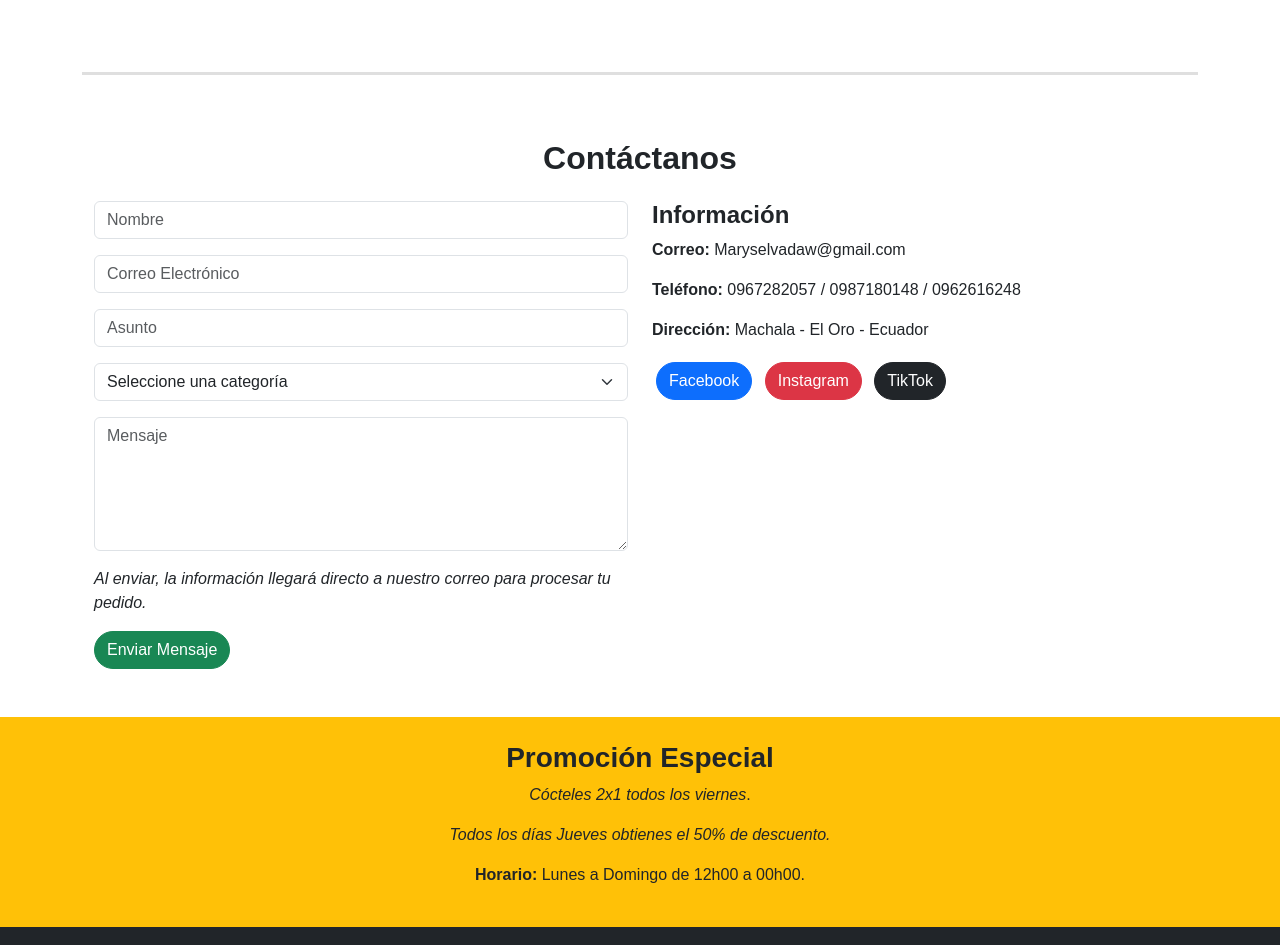
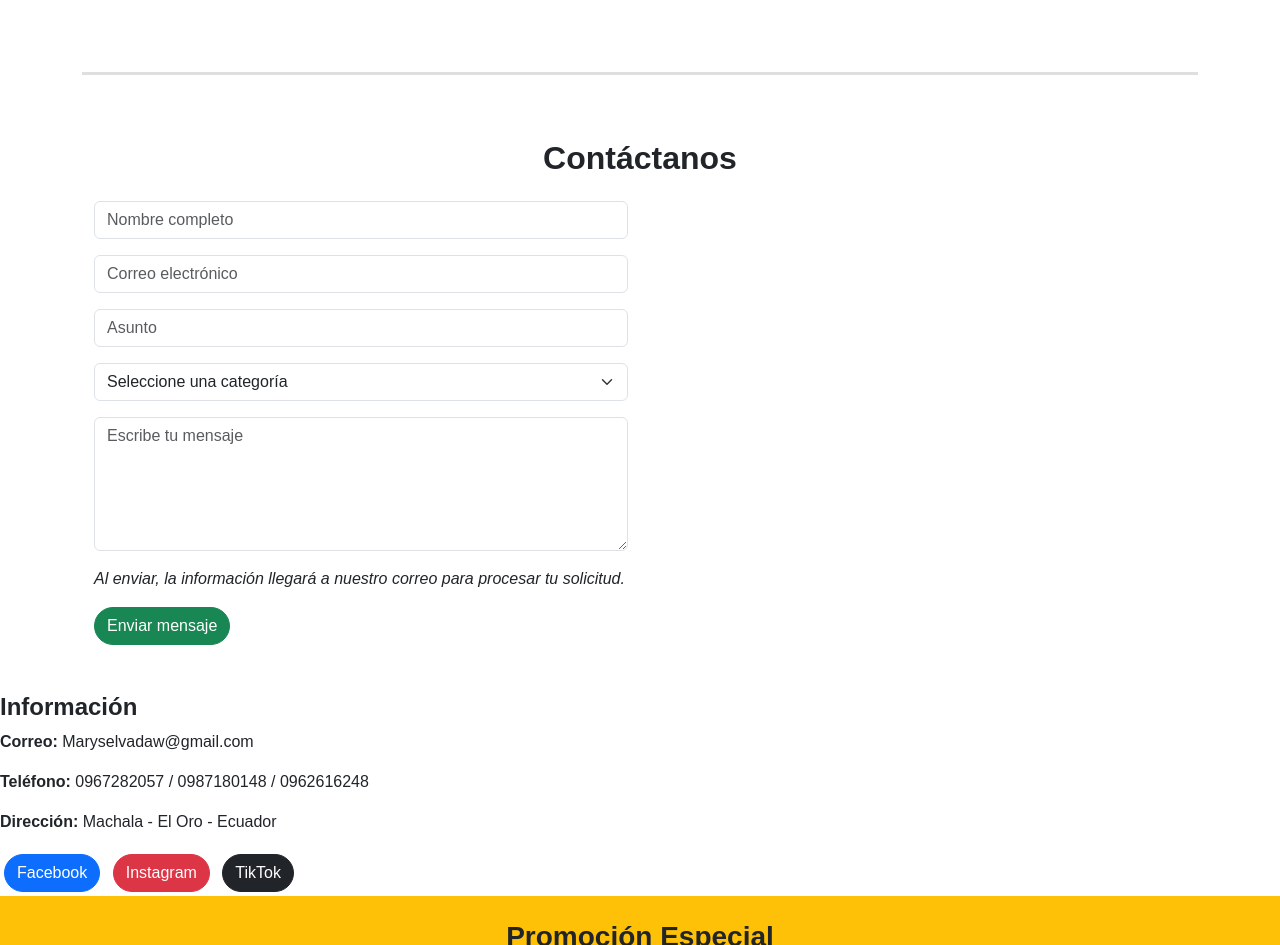
Before and after one commit to nixon2007-ai/2626-DAW-Corte-Rios-Noa, a Flask app: page / in a window 1280 px wide. Shown: the part 5555-6500 px from the top of the page. Run offline with Flask 3, Linux system fonts and the light colour scheme; some libraries are stand-ins or nearby versions; grey boxes are pictures that could not be loaded.

Commit message:
Actualización del proyecto

```diff
--- a/templates/index.html
+++ b/templates/index.html
@@ -612,42 +612,92 @@
     <hr style="border: none; height: 3px; background-color: #808080;">
 
     <!-- CONTACTO -->
-              <form class="order-form" action="https://formsubmit.co/maryselvadaw@gmail.com" method="POST" id="orderForm">
 
 <section id="contacto" class="container py-5">
     <h2 class="text-center mb-4"><strong>Contáctanos</strong></h2>
+
     <div class="row">
         <div class="col-md-6">
-                <form id="formContacto">
+
+            <form class="order-form"
+                  action="https://formsubmit.co/maryselvadaw@gmail.com"
+                  method="POST"
+                  id="formContacto">
+
+                <!-- Configuración de FormSubmit -->
+                <input type="hidden" name="_subject"
+                       value="Nuevo mensaje - Mar & Selva Gastrobar">
+
+                <input type="hidden" name="_template"
+                       value="table">
+
                 <div id="mensajeGeneral"></div>
+
                 <div class="mb-3">
-                        <input type="text" id="nombre" name="Nombre" class="form-control" placeholder="Nombre">
+                    <input type="text" id="nombre"
+                           name="Nombre"
+                           class="form-control"
+                           placeholder="Nombre completo"
+                           required>
                     <div id="errorNombre" class="text-danger"></div>
                 </div>
+
                 <div class="mb-3">
-                        <input type="email" id="correo" name="Correo" class="form-control" placeholder="Correo Electrónico">
+                    <input type="email" id="correo"
+                           name="Correo"
+                           class="form-control"
+                           placeholder="Correo electrónico"
+                           required>
                     <div id="errorCorreo" class="text-danger"></div>
                 </div>
+
                 <div class="mb-3">
-                        <input type="text" id="asunto" name="Asunto" class="form-control" placeholder="Asunto">
+                    <input type="text" id="asunto"
+                           name="Asunto"
+                           class="form-control"
+                           placeholder="Asunto"
+                           required>
                     <div id="errorAsunto" class="text-danger"></div>
                 </div>
+
                 <div class="mb-3">
-                        <select id="categoria" class="form-select">
+                    <select id="categoria"
+                            name="Categoría"
+                            class="form-select"
+                            required>
                         <option value="">Seleccione una categoría</option>
-                            <option>Reserva</option>
-                            <option>Consulta</option>
-                            <option>Sugerencia</option>
+                        <option value="Reserva">Reserva</option>
+                        <option value="Consulta">Consulta</option>
+                        <option value="Sugerencia">Sugerencia</option>
                     </select>
                     <div id="errorCategoria" class="text-danger"></div>
                 </div>
+
                 <div class="mb-3">
-                        <textarea id="mensaje" name="Mensaje" class="form-control" rows="5" placeholder="Mensaje"></textarea>
+                    <textarea id="mensaje"
+                              name="Mensaje"
+                              class="form-control"
+                              rows="5"
+                              placeholder="Escribe tu mensaje"
+                              required></textarea>
                     <div id="errorMensaje" class="text-danger"></div>
                 </div>
-                          <i><p class="form-hint">Al enviar, la información llegará directo a nuestro correo para procesar tu pedido.</p></i>
-                    <button type="submit" class="btn btn-success">Enviar Mensaje</button>
+
+                <i>
+                    <p class="form-hint">
+                        Al enviar, la información llegará a nuestro
+                        correo para procesar tu solicitud.
+                    </p>
+                </i>
+
+                <button type="submit" class="btn btn-success">
+                    Enviar mensaje
+                </button>
+
             </form>
+        </div>
+    </div>
+</section>
                 <div id="listaRegistros"></div>
             </div>
 
```
Lines whose indentation alone changed are shown as unchanged.
